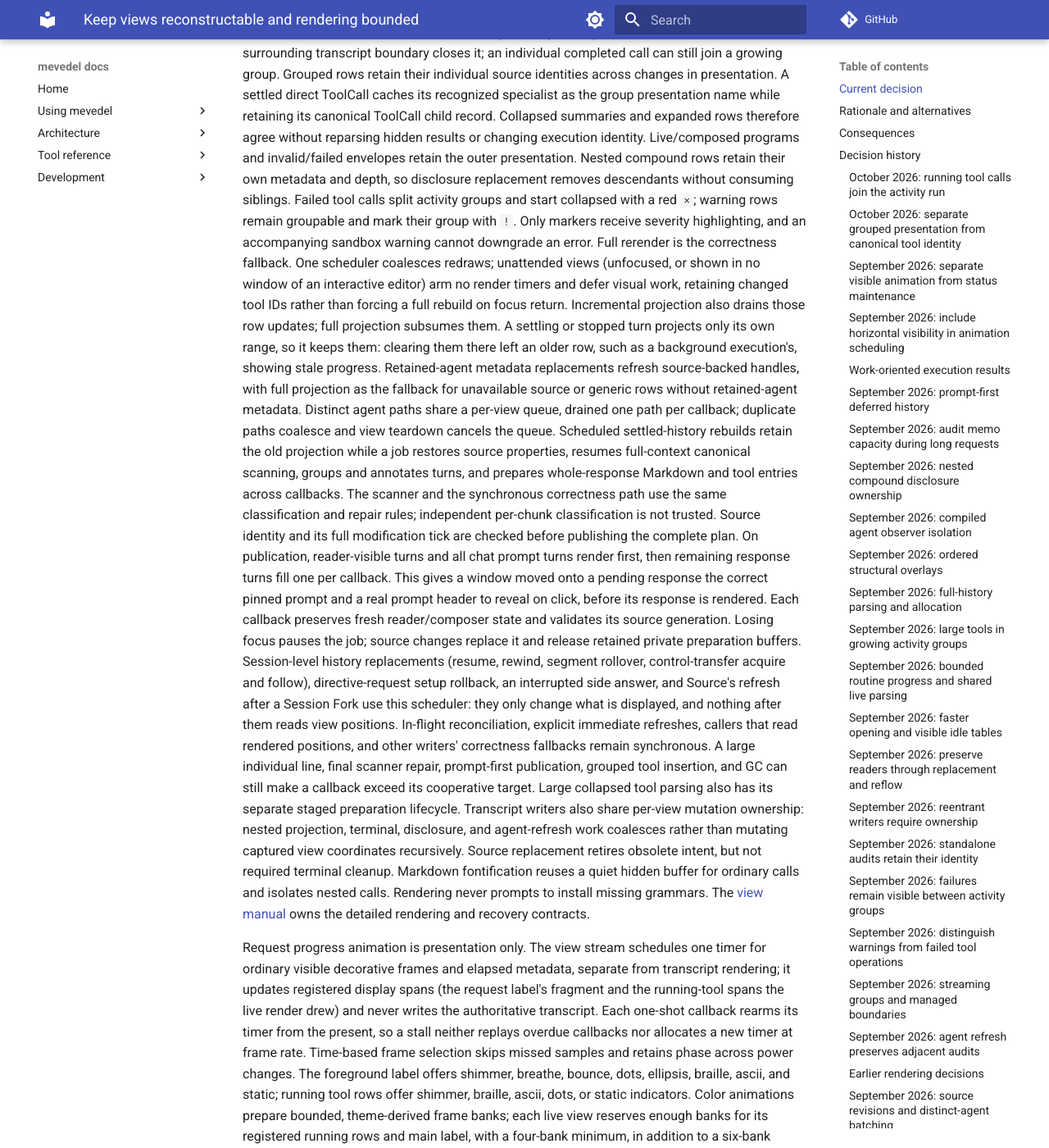
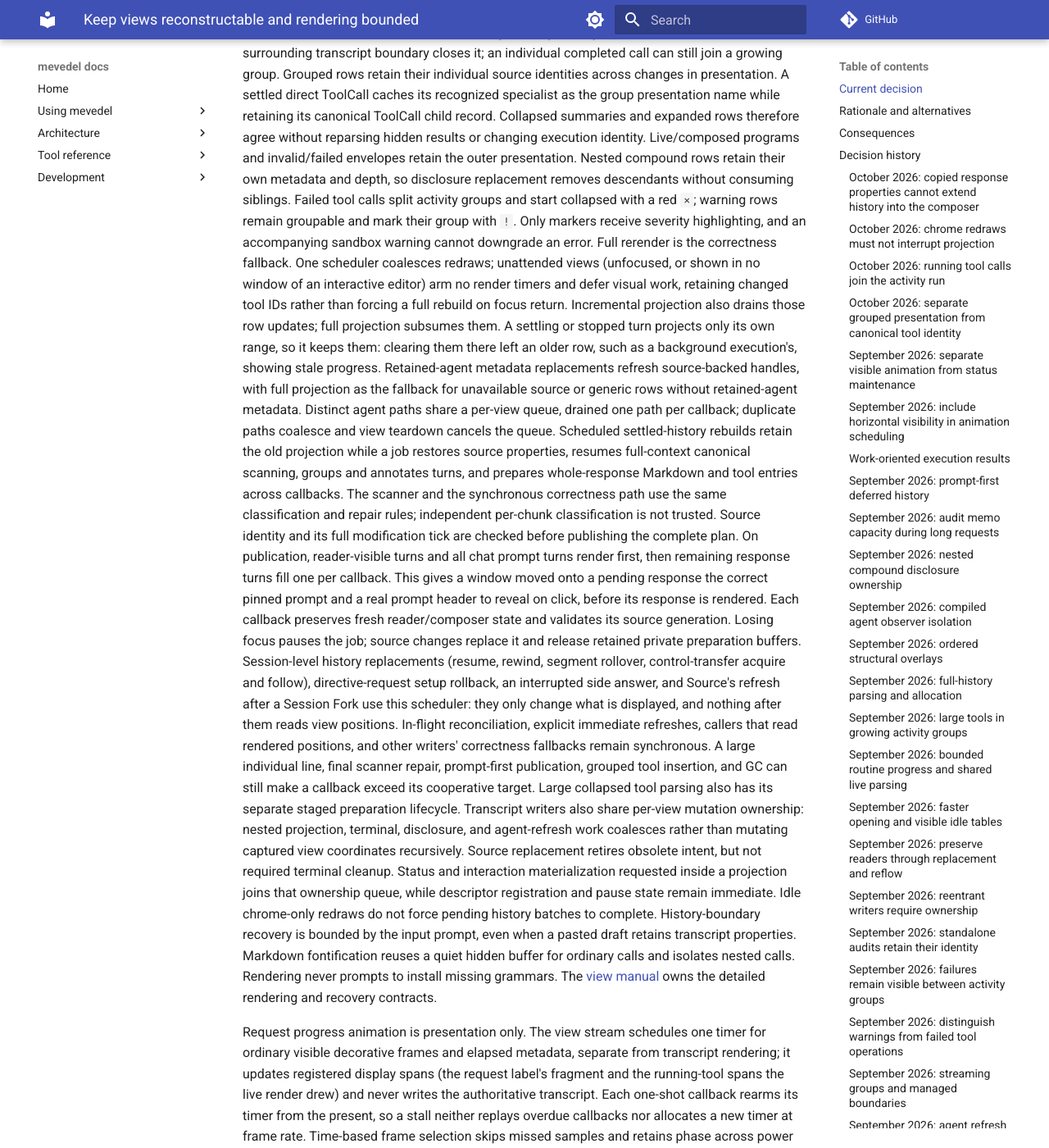
Before and after one commit to FrauH0lle/mevedel, an MkDocs documentation site: the page built from docs/adr/0119-keep-views-reconstructable-and-rendering-bounded.md, in a window 1280 px wide and 1400 px high, scrolled down 1111 px. Shown: the whole window at 82% size. Built offline with MkDocs 1.6.1 and Material for MkDocs 9.7.7, drawn with Linux system fonts in a browser that asks for light colours; comment, search, counter and statistics services are not loaded; some of the changed text lies outside the part shown.

Commit message:
fix(view): Keep copied transcript text inside the composer boundary
Pasted response text retains transcript properties. Stop history recovery
at the input prompt so a later redraw cannot claim the draft as history,
delete the prompt, and expand composer indentation into the transcript.

Coalesce status and interaction materialization raised inside an active
projection without forcing pending history batches to finish. Keep prompt
refreshes out of composer undo history.

* mevedel-view-render.el (mevedel-view--history-tail-position): Bound
recovery above the composer; retain the complete agent-transcript path.
(mevedel-view-render-mutate): Preserve deferred history for queued chrome.
* mevedel-view-composer.el (mevedel-view--composer-undo-list): Drop replaced
prompt deletions at the temporary undo boundary.
* mevedel-view.el (mevedel-view--render-status,
mevedel-view--render-status-now): Defer nested status materialization.
* mevedel-view-interaction.el (mevedel-view--interaction-render,
mevedel-view--interaction-render-now): Defer nested materialization while
keeping descriptor and pause ownership immediate.
* test/test-mevedel-view-render.el: Regress real copy/yank/redraw failure
and agent boundaries.
* test/test-mevedel-view-composer.el: Cover prompt undo and redraw geometry.
* test/test-mevedel-view-render-reentry.el: Cover chrome reentry,
coalescing, and isolated rendering.
* test/test-mevedel-view-render-batch.el: Preserve batching during chrome.
* docs/view.md, docs/adr/0119-keep-views-reconstructable-and-rendering-bounded.md:
Document the boundary and ownership contracts and their evidence.

Validation: 1,631 view tests and 213 related integration tests pass; three
view tests skip for environment-dependent capabilities. Full compilation
is warning-free; sampled compiled redraw timings are effectively unchanged.

```diff
--- a/docs/adr/0119-keep-views-reconstructable-and-rendering-bounded.md
+++ b/docs/adr/0119-keep-views-reconstructable-and-rendering-bounded.md
@@ -91,7 +91,12 @@
 Transcript writers also share per-view mutation ownership: nested projection,
 terminal, disclosure, and agent-refresh work coalesces rather than mutating
 captured view coordinates recursively. Source replacement retires obsolete
-intent, but not required terminal cleanup. Markdown fontification reuses a quiet
+intent, but not required terminal cleanup. Status and interaction materialization
+requested inside a projection joins that ownership queue, while descriptor
+registration and pause state remain immediate. Idle chrome-only redraws do not
+force pending history batches to complete. History-boundary recovery is bounded
+by the input prompt, even when a pasted draft retains transcript properties.
+Markdown fontification reuses a quiet
 hidden buffer for ordinary calls and isolates nested calls. Rendering never
 prompts to install missing grammars. The [view manual](../view.md) owns the
 detailed rendering and recovery contracts.
@@ -346,6 +351,30 @@
 
 ## Decision history
 
+### October 2026: copied response properties cannot extend history into the composer
+
+A live disappearing composer retained an undo record of a history deletion that
+also contained the input prompt and a quoted draft with response properties.
+Copying a real response through the view's filter and yanking it into a multiline
+draft reproduced the prompt deletion on a status/live redraw, without undo.
+History-tail recovery claimed the pasted response as transcript because it
+searched to the end of the buffer. Recovery now stops at the prompt boundary;
+copying does not need to discard formatting or source properties to keep the
+draft safe. Regression coverage checks the prompt, exact draft, point, and
+composer overlay geometry after the production copy/yank/redraw path.
+
+### October 2026: chrome redraws must not interrupt projection
+
+Nonempty status and interaction redraws injected during response fontification
+left response text below the history/status boundary in both full and incremental
+renders. Preserving the draft and prompt alone did not detect this ordering
+failure. These nested materializations now coalesce through the existing
+projection owner rather than writing into the partially rebuilt view. Idle
+chrome updates retain their direct path so an unrelated status change does not
+force synchronous completion of a pending history batch. This reproduces and
+fixes the ordering failure; it does not establish the cause of the separately
+reported disappearing composer.
+
 ### October 2026: running tool calls join the activity run
 
 In-flight calls were separate `Calling TOOL: arg…` fragments in a
```
Also changed, not shown: docs/view.md (+9 -0 lines), 8 other files.
